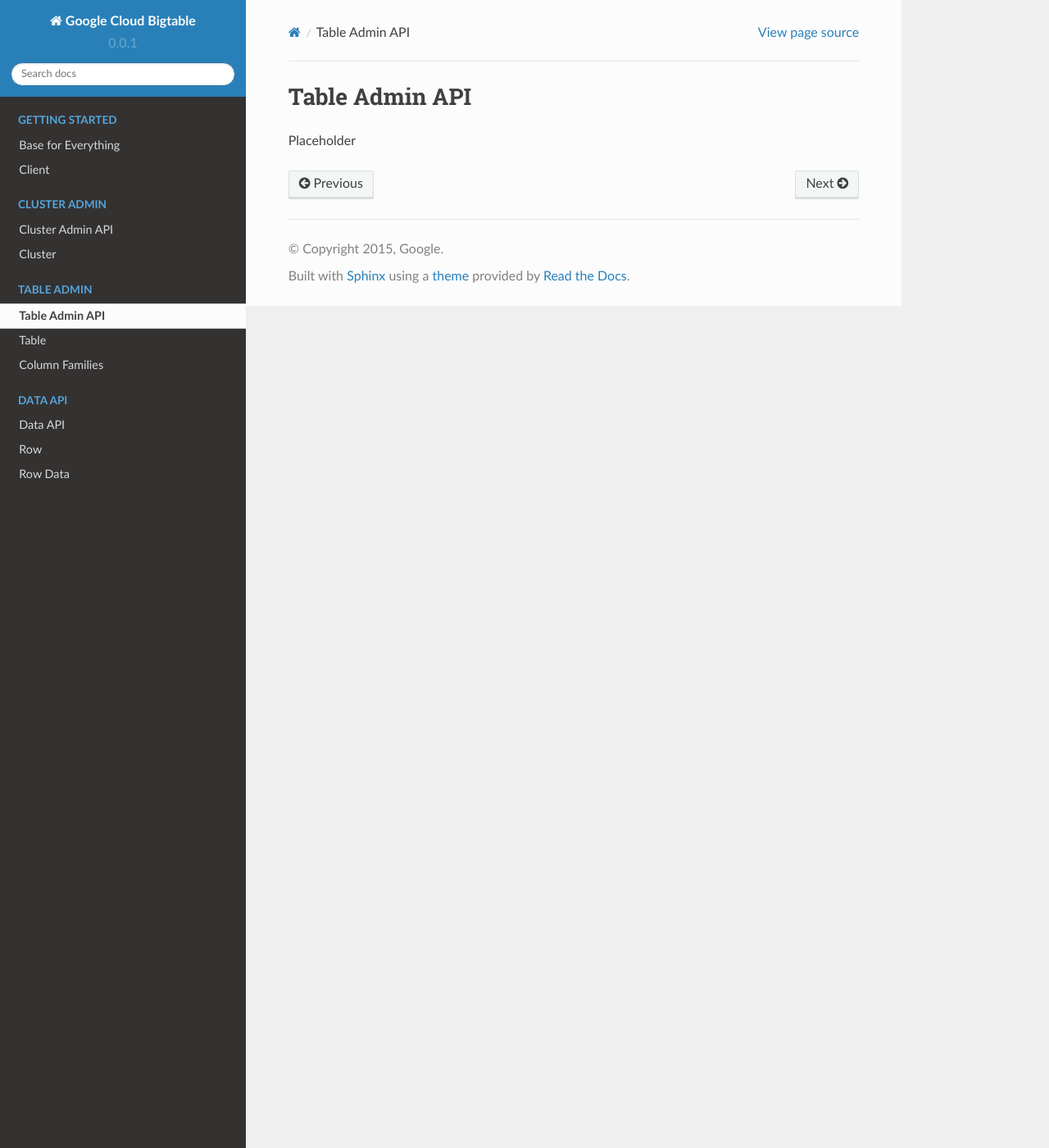
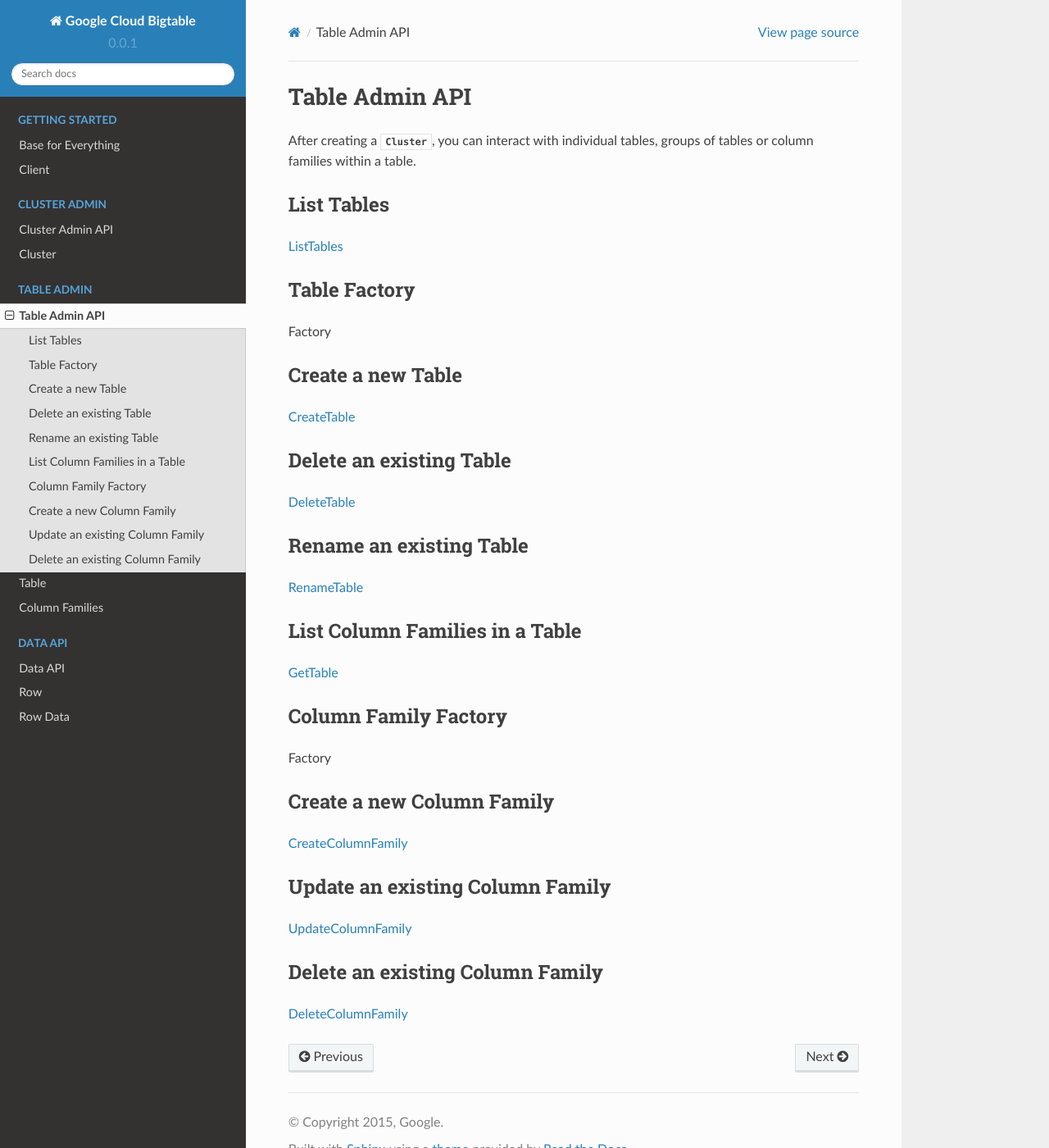
Before and after one commit to dhermes/gcloud-python-bigtable, a Sphinx documentation site: the page built from docs/table-api.rst, in a window 1280 px wide and 1400 px high. Shown: the whole window at 82% size. Built offline with Sphinx 7.4.7 and the Read the Docs theme 2.0.0, drawn with Linux system fonts in a browser that asks for light colours; the version number is read from the project's files by our own code.

Commit message:
Adding basic shell for Table API.

```diff
--- a/docs/cluster-api.rst
+++ b/docs/cluster-api.rst
@@ -10,7 +10,7 @@ List Clusters
 
 If you want a comprehensive list of all existing clusters, make a
 `ListClusters`_ API request with
-:class:`list_clusters() <gcloud_bigtable.client.Client.list_clusters>`:
+:meth:`Client.list_clusters() <gcloud_bigtable.client.Client.list_clusters>`:
 
 .. code:: python
 
@@ -21,7 +21,7 @@ List Zones
 
 If you aren't sure which ``zone`` to create a cluster in, find out
 which zones your project has access to with a `ListZones`_ API request
-with :class:`list_zones() <gcloud_bigtable.client.Client.list_zones>`:
+with :meth:`Client.list_zones() <gcloud_bigtable.client.Client.list_zones>`:
 
 .. code:: python
 
--- a/docs/table-api.rst
+++ b/docs/table-api.rst
@@ -1,4 +1,65 @@
 Table Admin API
 ===============
 
-Placeholder
+After creating a :class:`Cluster <gcloud_bigtable.cluster.Cluster>`, you can
+interact with individual tables, groups of tables or column families within
+a table.
+
+List Tables
+-----------
+
+`ListTables`_
+
+Table Factory
+-------------
+
+Factory
+
+Create a new Table
+------------------
+
+`CreateTable`_
+
+Delete an existing Table
+------------------------
+
+`DeleteTable`_
+
+Rename an existing Table
+------------------------
+
+`RenameTable`_
+
+List Column Families in a Table
+-------------------------------
+
+`GetTable`_
+
+Column Family Factory
+---------------------
+
+Factory
+
+Create a new Column Family
+--------------------------
+
+`CreateColumnFamily`_
+
+Update an existing Column Family
+--------------------------------
+
+`UpdateColumnFamily`_
+
+Delete an existing Column Family
+--------------------------------
+
+`DeleteColumnFamily`_
+
+.. _ListTables: https://github.com/GoogleCloudPlatform/cloud-bigtable-client/blob/f4d922bb950f1584b30f9928e84d042ad59f5658/bigtable-protos/src/main/proto/google/bigtable/admin/table/v1/bigtable_table_service.proto#L40-L42
+.. _CreateTable: https://github.com/GoogleCloudPlatform/cloud-bigtable-client/blob/f4d922bb950f1584b30f9928e84d042ad59f5658/bigtable-protos/src/main/proto/google/bigtable/admin/table/v1/bigtable_table_service.proto#L35-L37
+.. _DeleteTable: https://github.com/GoogleCloudPlatform/cloud-bigtable-client/blob/f4d922bb950f1584b30f9928e84d042ad59f5658/bigtable-protos/src/main/proto/google/bigtable/admin/table/v1/bigtable_table_service.proto#L50-L52
+.. _RenameTable: https://github.com/GoogleCloudPlatform/cloud-bigtable-client/blob/f4d922bb950f1584b30f9928e84d042ad59f5658/bigtable-protos/src/main/proto/google/bigtable/admin/table/v1/bigtable_table_service.proto#L58-L58
+.. _GetTable: https://github.com/GoogleCloudPlatform/cloud-bigtable-client/blob/f4d922bb950f1584b30f9928e84d042ad59f5658/bigtable-protos/src/main/proto/google/bigtable/admin/table/v1/bigtable_table_service.proto#L45-L47
+.. _CreateColumnFamily: https://github.com/GoogleCloudPlatform/cloud-bigtable-client/blob/f4d922bb950f1584b30f9928e84d042ad59f5658/bigtable-protos/src/main/proto/google/bigtable/admin/table/v1/bigtable_table_service.proto#L61-L63
+.. _UpdateColumnFamily: https://github.com/GoogleCloudPlatform/cloud-bigtable-client/blob/f4d922bb950f1584b30f9928e84d042ad59f5658/bigtable-protos/src/main/proto/google/bigtable/admin/table/v1/bigtable_table_service.proto#L66-L68
+.. _DeleteColumnFamily: https://github.com/GoogleCloudPlatform/cloud-bigtable-client/blob/f4d922bb950f1584b30f9928e84d042ad59f5658/bigtable-protos/src/main/proto/google/bigtable/admin/table/v1/bigtable_table_service.proto#L71-L73
```
